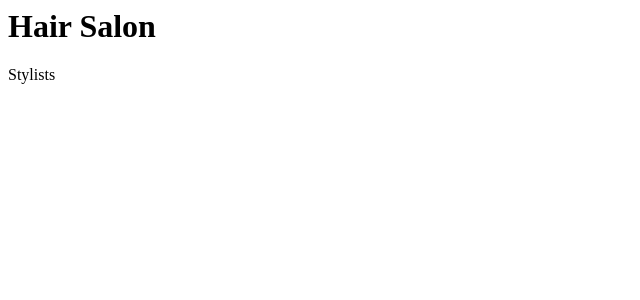
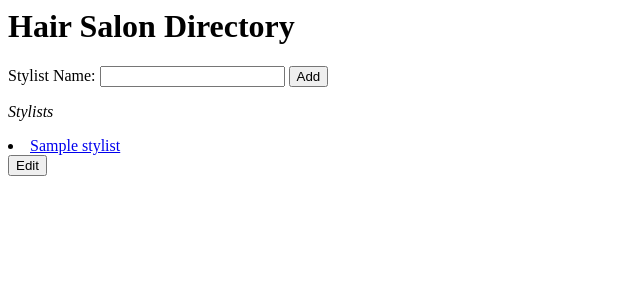
Before and after one commit to michaellor/php-code-review-3-salon, a PHP site: template views/index.html.twig in a window 1280 px wide. Shown: the top 300 px of the page, without its empty margins (0-640 px from the left). Run offline with PHP 8.4, Linux system fonts and the light colour scheme; the template is opened without the code that fills it: most values are stand-ins (such as "Sample title", 1, 10 or a date in 2020); some libraries are stand-ins or nearby versions.

Commit message:
add for loop and routing to add and display stylists to index.html.twig

```diff
--- a/views/index.html.twig
+++ b/views/index.html.twig
@@ -4,9 +4,23 @@
 </head>
 <body>
   <div class="container">
-    <h1>Hair Salon</h1>
+    <h1>Hair Salon Directory</h1>
 
-    <p>Stylists</p>
+    <form action="/" method="post">
+      <label for="stylist_name">Stylist Name:</label>
+      <input name="stylist_name" type="text">
+      <button type="submit">Add</button>
+    </form>
+
+    <p><em>Stylists</em></p>
+
+      {% for stylist in stylists %}
+        <li><a href="/stylist/{id}">{{ stylist.getName }}</a></li>
+          <form action="/{id}/edit" method="get">
+          <button type="submit">Edit</button>
+          <br><br>
+
+      {% endfor %}
 
 
   </div>
```
Also changed, not shown: app/app.php (+7 -1 lines).
